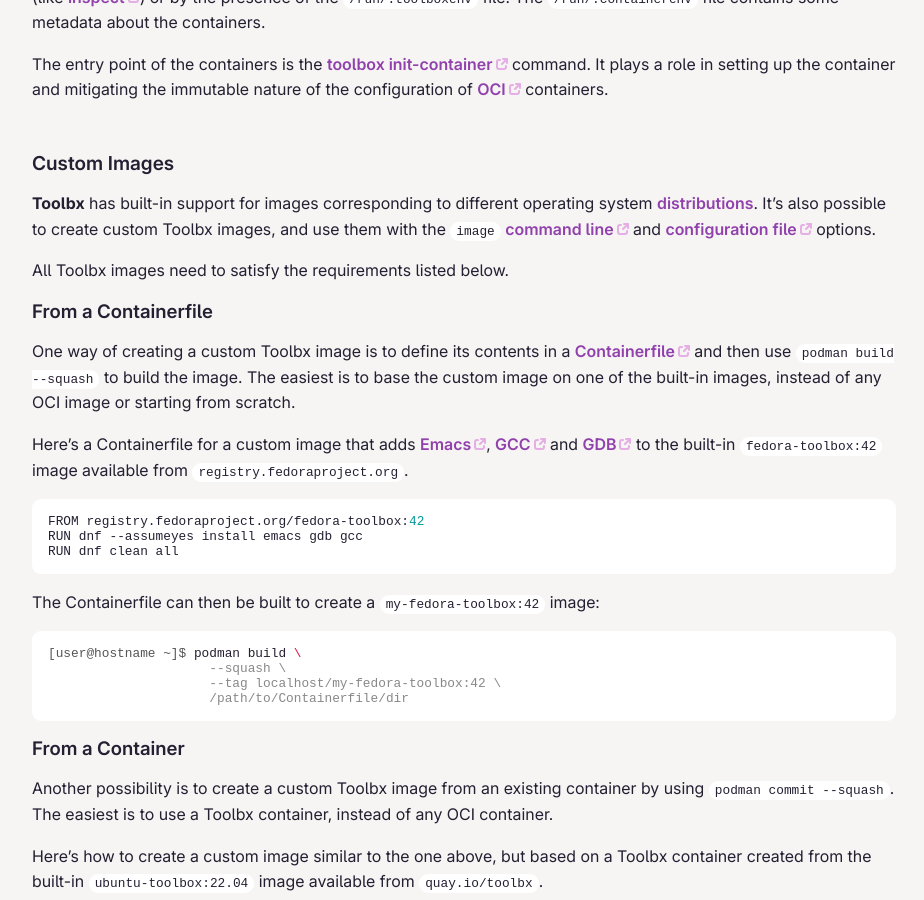
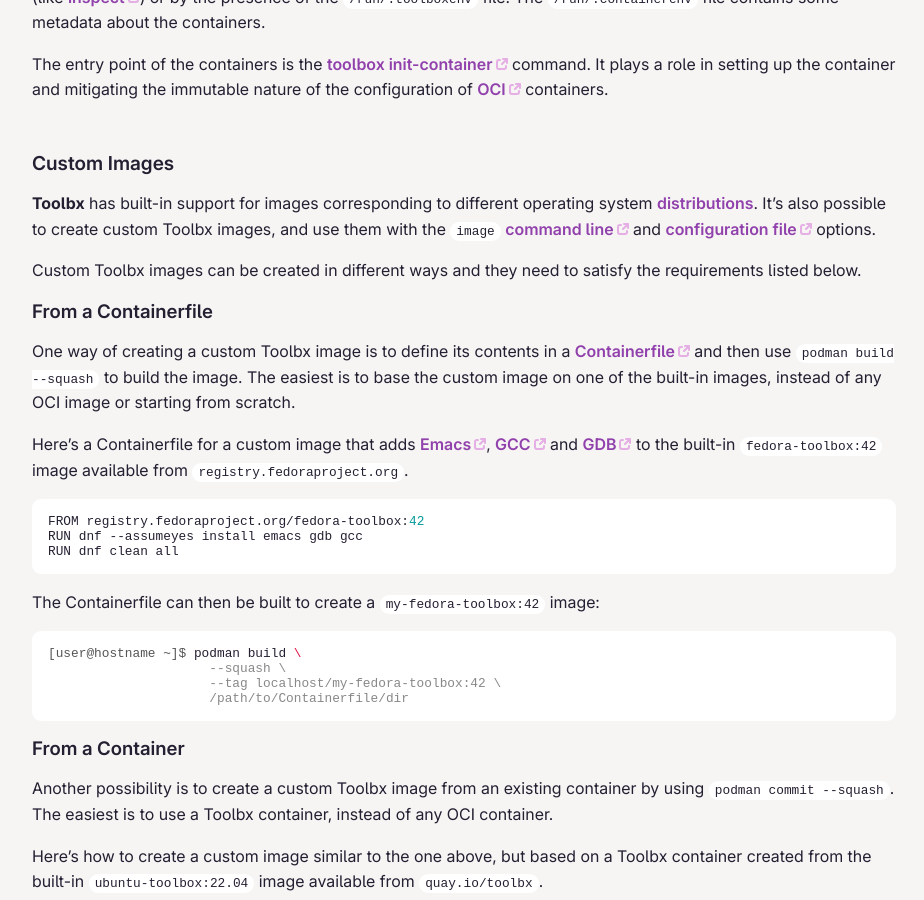
Before and after one commit to containers/containertoolbx.org, a Jekyll site: the page built from doc.md, in a window 1280 px wide and 900 px high, scrolled down 2439 px. Shown: the whole window, without its empty margins (176-1100 px from the left). Built offline with Jekyll 4.4.1, drawn with Linux system fonts in a browser that asks for light colours.

Commit message:
Tweak a sentence in the 'Custom Images' section
https://github.com/containers/toolbox/issues/1606

```diff
--- a/doc.md
+++ b/doc.md
@@ -63,7 +63,7 @@
 
 **Toolbx** has built-in support for images corresponding to different operating system [distributions](/distros). It's also possible to create custom Toolbx images, and use them with the `image` [command line](https://github.com/containers/toolbox/blob/main/doc/toolbox-create.1.md) and [configuration file](https://github.com/containers/toolbox/blob/main/doc/toolbox.conf.5.md) options.
 
-All Toolbx images need to satisfy the requirements listed below.
+Custom Toolbx images can be created in different ways and they need to satisfy the requirements listed below.
 
 ### From a Containerfile
 
```
